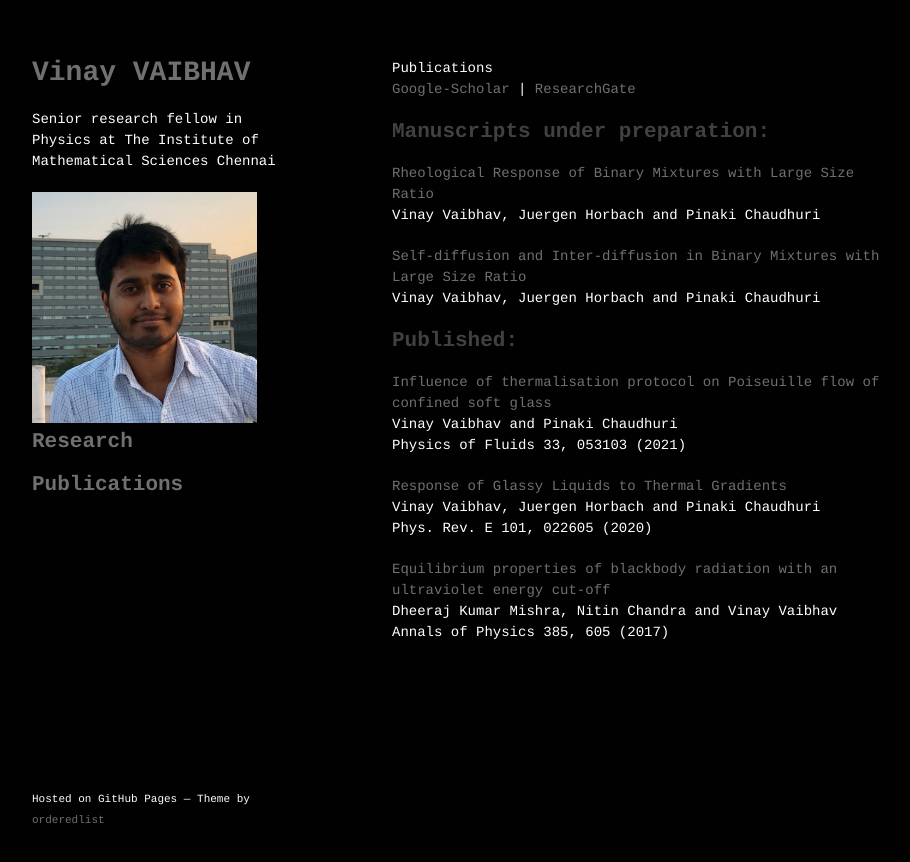
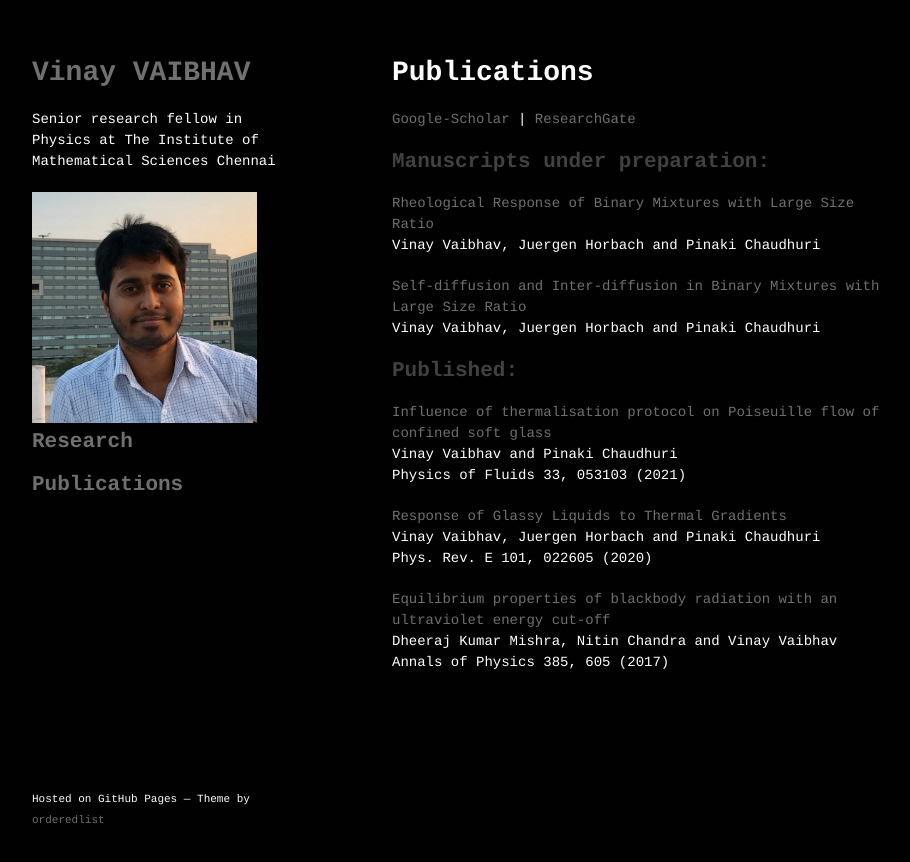
Before and after one commit to vinayphys/vinayphys.github.io, a Jekyll site: the page built from Publications.md, in a window 1280 px wide. Shown: the top 862 px of the page, without its empty margins (178-1088 px from the left). Built offline with Jekyll 4.4.1, drawn with Linux system fonts in a browser that asks for light colours; our own code applies the rules of GitHub Pages for plain Markdown files; a script that is not in the unit is left out.

```diff
--- a/Publications.md
+++ b/Publications.md
@@ -2,7 +2,7 @@
 title: Publications
 ---
 
-Publications
+# Publications
 [Google-Scholar](https://scholar.google.com/citations?user=AicxZvsAAAAJ&hl=hi&oi=ao) | [ResearchGate](https://www.researchgate.net/profile/Vinay_Vaibhav)
 
 ## Manuscripts under preparation:
```
